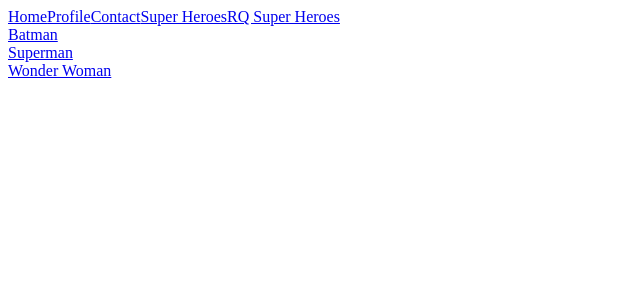
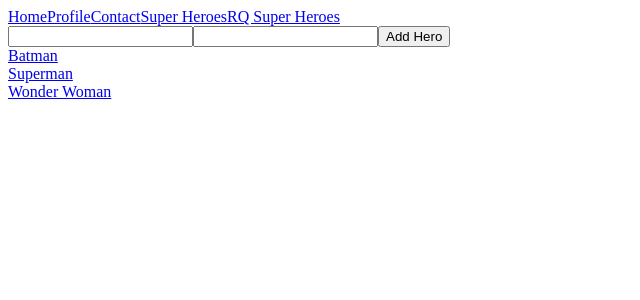
Before and after one commit to BorislavBenderov/react-query-tutorial, a React (Vite) app: page /super-heroes in a window 1280 px wide. Shown: the top 300 px of the page, without its empty margins (0-640 px from the left). Built offline with nearby package versions, Linux system fonts and the light colour scheme; data requests are answered from the project's data file.

Commit message:
Use useAddSuperHeroData hook to add data

```diff
--- a/src/pages/SuperHeroes.jsx
+++ b/src/pages/SuperHeroes.jsx
@@ -1,7 +1,13 @@
+import { useState } from "react";
 import { Link } from "react-router-dom";
-import { useSuperHeroesData } from "../hooks/useSuperHeroesData";
+import {
+  useAddSuperHeroData,
+  useSuperHeroesData,
+} from "../hooks/useSuperHeroesData";
 
 export const SuperHeroes = () => {
+  const [name, setName] = useState("");
+  const [alterEgo, setAlterEgo] = useState("");
   const onSuccess = (data) => {
     console.log("success", data);
   };
@@ -15,12 +21,41 @@ export const SuperHeroes = () => {
     onError
   );
 
+  const { mutate: addHero } = useAddSuperHeroData();
+
+  const handleAddHeroClick = (e) => {
+    e.preventDefault();
+
+    const hero = {
+      name,
+      alterEgo,
+    };
+
+    addHero(hero);
+
+    setName("");
+    setAlterEgo("");
+  };
+
   if (isError) {
     return <h1>{error.message}</h1>;
   }
 
   return (
     <div>
+      <div>
+        <input
+          type="text"
+          value={name}
+          onChange={(e) => setName(e.target.value)}
+        />
+        <input
+          type="text"
+          value={alterEgo}
+          onChange={(e) => setAlterEgo(e.target.value)}
+        />
+        <button onClick={handleAddHeroClick}>Add Hero</button>
+      </div>
       {isLoading
         ? "Loading..."
         : data.map((hero) => (
```
